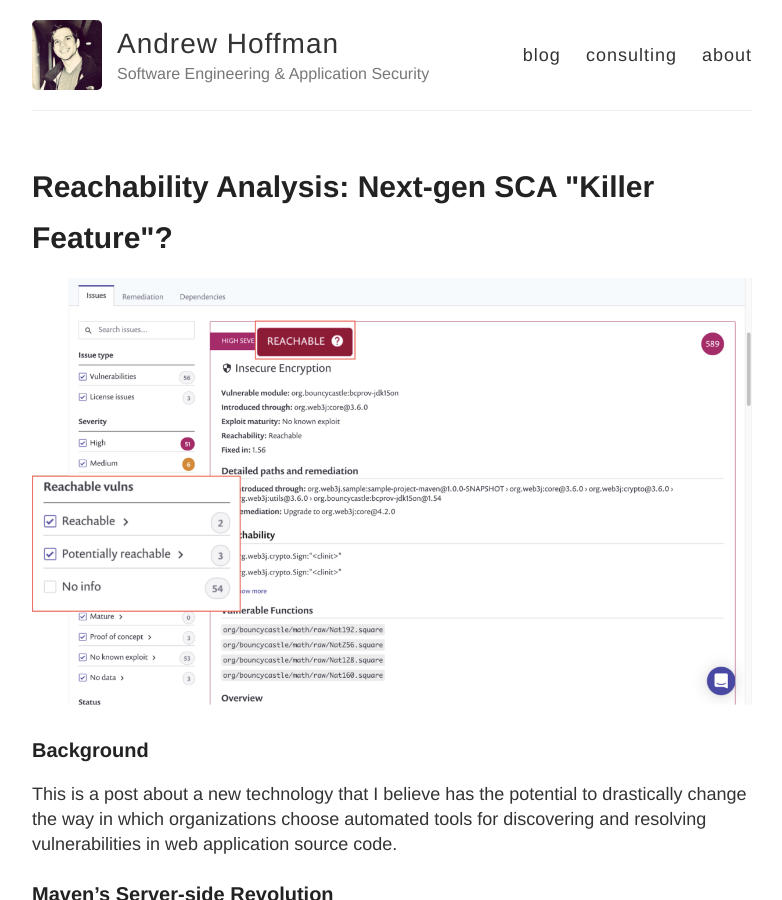
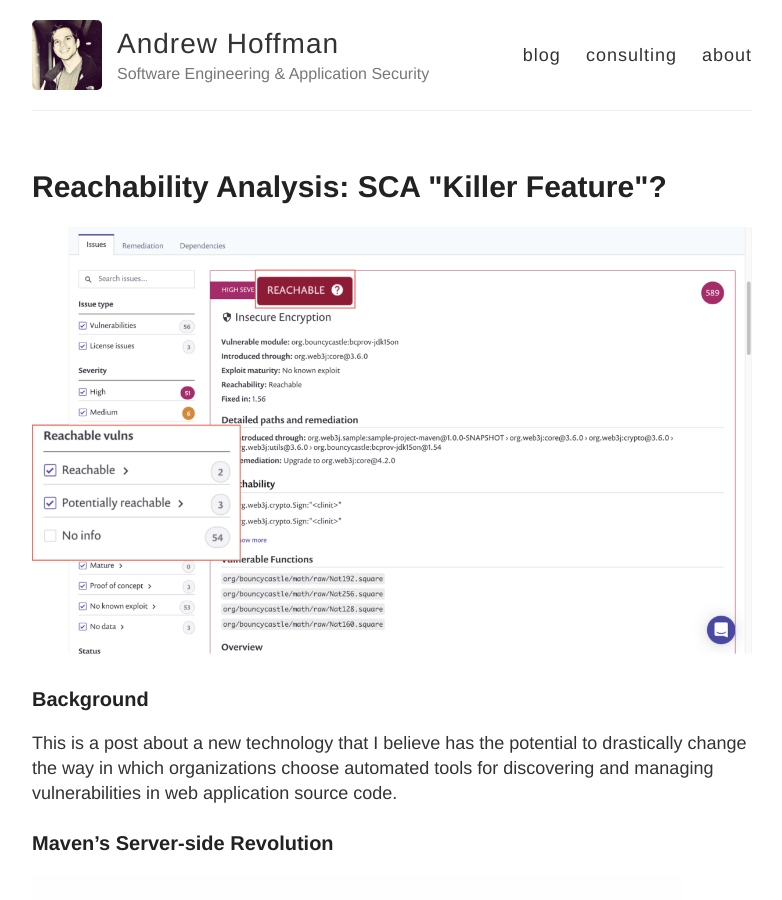
Before and after one commit to and1hof/and1hof.github.io, a Jekyll site: the page built from _posts/2022-11-28-sca-reachability-explained.md, in a window 1280 px wide and 900 px high. Shown: the whole window, without its empty margins (248-1030 px from the left). Built offline with Jekyll 4.4.1, drawn with Linux system fonts in a browser that asks for light colours; some of the changed text lies outside the part shown.

Commit message:
improvements on title and images

````diff
--- a/_posts/2022-11-28-sca-reachability-explained.md
+++ b/_posts/2022-11-28-sca-reachability-explained.md
@@ -1,14 +1,15 @@
 ---
 layout: post
-title: Reachability Analysis&#58; Next-gen SCA "Killer Feature"?
+title: Reachability Analysis&#58; SCA "Killer Feature"?
 ---
 
 <img src="{{ site.baseurl }}/assets/2022-11-28/reach.png" alt="snyk reachability analysis"/>
 
 ### Background
-This is a post about a new technology that I believe has the potential to drastically change the way in which organizations choose automated tools for discovering and resolving vulnerabilities in web application source code.
+This is a post about a new technology that I believe has the potential to drastically change the way in which organizations choose automated tools for discovering and managing vulnerabilities in web application source code.
 
 ### Maven's Server-side Revolution
+<img src="{{ site.baseurl }}/assets/2022-11-28/maven.png" alt="maven logo"/>
 In July of 2004, [Maven v1.0](https://en.wikipedia.org/wiki/Apache_Maven) was released to the general public by [Jason van Zyl](https://twitter.com/jvanzyl) - a project that was funded by and would eventually become part of the [Apache Software Foundation](https://www.apache.org)’s suite of open source software products.
 
 Initially, Maven was used primarily as a Java build automation tool. Maven assisted developers in automating away critical steps in the software development lifecycle. Common steps that could be automated via Maven and a simple XML configuration file included:
@@ -30,8 +31,8 @@
 With this new feature came a paradigm shift, resulting in server-side applications being comprised of first-party code from known authors, and third-party code from unknown authors. Software development become more collaborative overnight.
 
 ### NPM's Client-side Revolution
-
-In 2010, Isaac Z. Schlueter would launch [NPM](https://npmjs.com) - a package manager for JavaScript-based applications. With JavaScript being the only programming language supported by web browsers, NPM would allow client-side applications to consume open-source software across the web in a similar fashion to that of previous server-side package managers like Maven (NPM was also inspired by PHP's "PEAR" and Perl's "CPAN").
+<img src="{{ site.baseurl }}/assets/2022-11-28/npm.png" alt="npm logo"/>
+In 2010, [Isaac Z. Schlueter](https://www.linkedin.com/in/isaacschlueter) would launch [NPM](https://npmjs.com) - a package manager for JavaScript-based applications. With JavaScript being the only programming language supported by web browsers, NPM would allow client-side applications to consume open-source software across the web in a similar fashion to that of previous server-side package managers like Maven (NPM was also inspired by PHP's "PEAR" and Perl's "CPAN").
 
 NPM also made popular design choices by switching to JSON configuration files, a "safe serialization" format which is more appropriate for handling untrusted data than XML. It also offered more flexibility than XML which resulted in developers building on top of the package manager in a multitude of creative ways.
 
@@ -71,7 +72,7 @@
 
 The entire developer-facing public API of JQuery can be found at [api.jquery.com](https://api.jquery.com). With a quick snippet of JavaScript, we can calculate how many public functions the JQuery API includes:
 
-```JavaScript
+```javascript
 let n = 0
 document.querySelectorAll(".entry-title").forEach(() => {
  n += 1;
````
Also changed, not shown: assets/2022-11-28/maven.png (added), assets/2022-11-28/npm.png (added).
